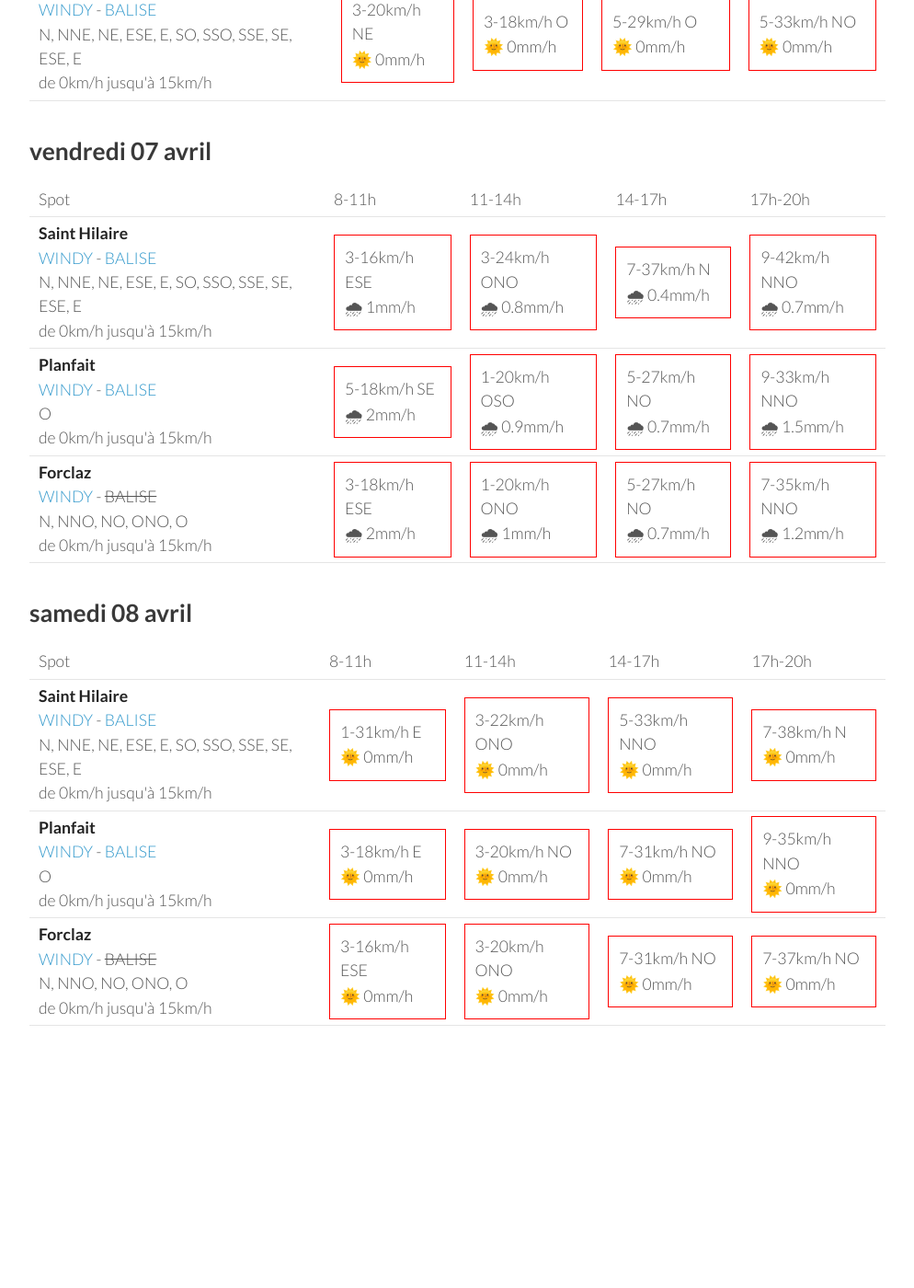
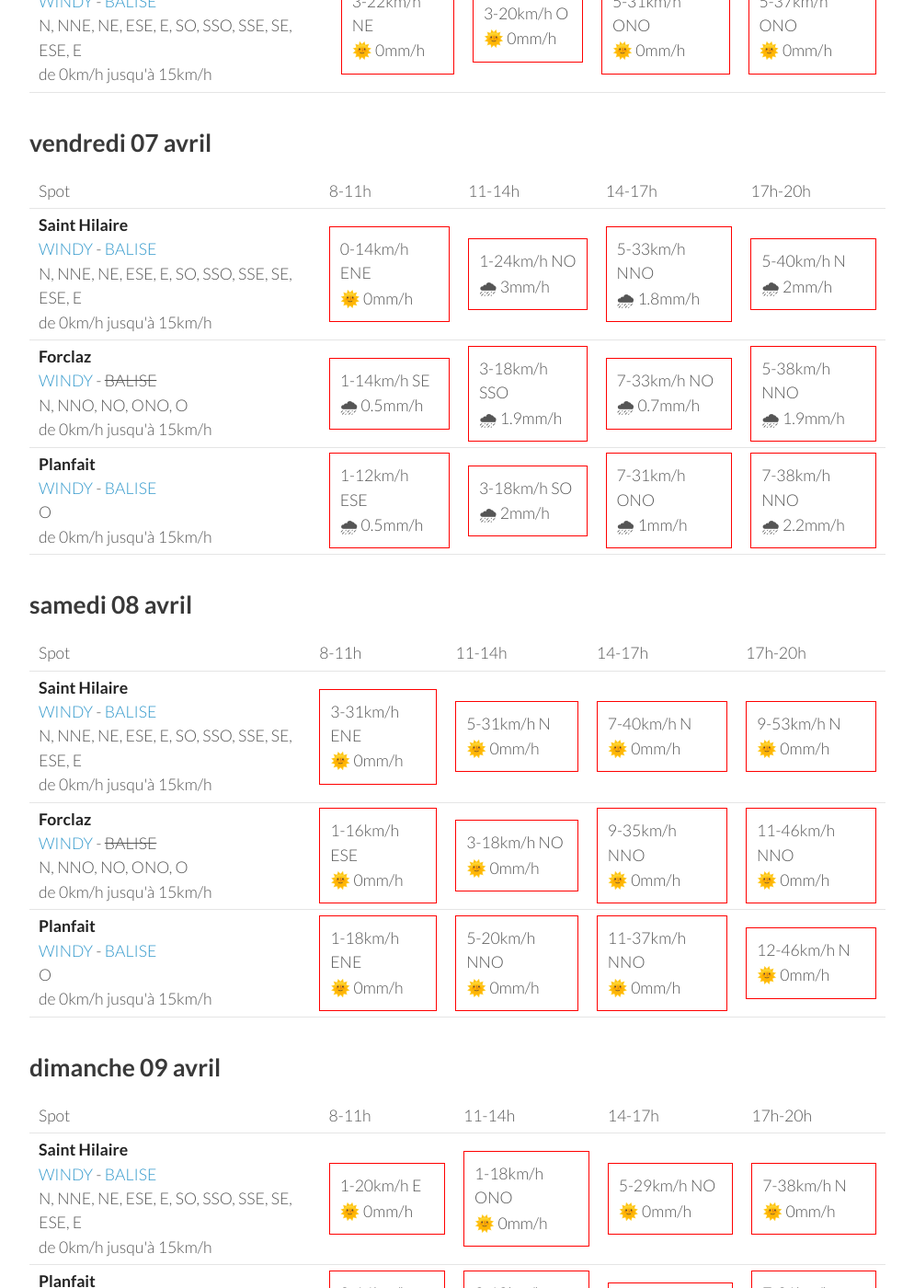
Before and after one commit to parapente-dans-le-nord/parapente-dans-le-nord.github.io, a Jekyll site: the page built from alpes_nord.markdown, in a window 1280 px wide and 1400 px high, scrolled down 1652 px. Shown: the whole window at 92% size, without its empty margins (26-1020 px from the left). Built offline with Jekyll 4.4.1, drawn with Linux system fonts in a browser that asks for light colours; before the commit the page ends 2895 px from its top, so only the background shows below that; some of the changed text lies outside the part shown.

Commit message:
update index.markdown

```diff
--- a/alpes_nord.markdown
+++ b/alpes_nord.markdown
@@ -24,31 +24,28 @@ page mise à jour le mardi 04 avril 06:25
 <tr>
         <td><strong>Forclaz</strong><br><a href="https://windy.com/45.814/6.247?45.375,6.246,8,m:eVwaglz">WINDY</a> - <span class="no-balise"> BALISE </span><br> <span class="vent-favorable">N, NNO, NO, ONO, O</span><br><span class="force-vent">de 0km/h jusqu'à 15km/h</span> </td>
 
-            <td><div class="not-flyable"><p>1-5km/h S</p><p>🌞 0mm/h</p></div></td>
-            <td><div class="flyable"><p>3-11km/h ONO</p><p>🌞 0mm/h</p></div></td>
+            <td><div class="not-flyable"><p>0-0km/h NA</p><p>🌧️ 0mm/h</p></div></td>
+            <td><div class="flyable"><p>3-11km/h O</p><p>🌞 0mm/h</p></div></td>
             <td><div class="not-flyable"><p>11-24km/h ONO</p><p>🌞 0mm/h</p></div></td>
-            <td><div class="not-flyable"><p>9-25km/h O</p><p>🌞 0mm/h</p></div></td>
+            <td><div class="not-flyable"><p>7-24km/h O</p><p>🌞 0mm/h</p></div></td>
 
+    </tr>
+<tr>
+        <td><strong>Planfait</strong><br><a href="https://windy.com/45.853/6.223?45.415,6.223,8">WINDY</a> - <span class=""><a href="https://www.openwindmap.org/PP496">BALISE</a> </span><br> <span class="vent-favorable">O</span><br><span class="force-vent">de 0km/h jusqu'à 15km/h</span> </td>
+
+            <td><div class="not-flyable"><p>0-0km/h NA</p><p>🌧️ 0mm/h</p></div></td>
+            <td><div class="not-flyable"><p>5-14km/h SSO</p><p>🌞 0mm/h</p></div></td>
+            <td><div class="not-flyable"><p>11-25km/h OSO</p><p>🌞 0mm/h</p></div></td>
+            <td><div class="not-flyable"><p>3-16km/h OSO</p><p>🌞 0mm/h</p></div></td>
 
     </tr>
 <tr>
         <td><strong>Saint Hilaire</strong><br><a href="https://windy.com/45.307/5.888?45.087,5.889,9,m:eUFagkX">WINDY</a> - <span class=""><a href="http://www.balisemeteo.com/balise.php?idBalise=61">BALISE</a> </span><br> <span class="vent-favorable">N, NNE, NE, ESE, E, SO, SSO, SSE, SE, ESE, E</span><br><span class="force-vent">de 0km/h jusqu'à 15km/h</span> </td>
 
-            <td><div class="flyable"><p>1-5km/h SO</p><p>🌞 0mm/h</p></div></td>
-            <td><div class="not-flyable"><p>7-18km/h ESE</p><p>🌞 0mm/h</p></div></td>
+            <td><div class="not-flyable"><p>0-0km/h NA</p><p>🌧️ 0mm/h</p></div></td>
             <td><div class="not-flyable"><p>11-27km/h ENE</p><p>🌞 0mm/h</p></div></td>
+            <td><div class="not-flyable"><p>14-33km/h ENE</p><p>🌞 0mm/h</p></div></td>
             <td><div class="not-flyable"><p>9-31km/h ENE</p><p>🌞 0mm/h</p></div></td>
-
-
-    </tr>
-<tr>
-        <td><strong>Planfait</strong><br><a href="https://windy.com/45.853/6.223?45.415,6.223,8">WINDY</a> - <span class=""><a href="https://www.openwindmap.org/PP496">BALISE</a> </span><br> <span class="vent-favorable">O</span><br><span class="force-vent">de 0km/h jusqu'à 15km/h</span> </td>
-
-            <td><div class="not-flyable"><p>3-9km/h S</p><p>🌞 0mm/h</p></div></td>
-            <td><div class="not-flyable"><p>5-12km/h OSO</p><p>🌞 0mm/h</p></div></td>
-            <td><div class="not-flyable"><p>9-25km/h OSO</p><p>🌞 0mm/h</p></div></td>
-            <td><div class="not-flyable"><p>3-18km/h O</p><p>🌞 0mm/h</p></div></td>
-
 
     </tr>
 
@@ -70,19 +67,19 @@ page mise à jour le mardi 04 avril 06:25
 <tr>
         <td><strong>Forclaz</strong><br><a href="https://windy.com/45.814/6.247?45.375,6.246,8,m:eVwaglz">WINDY</a> - <span class="no-balise"> BALISE </span><br> <span class="vent-favorable">N, NNO, NO, ONO, O</span><br><span class="force-vent">de 0km/h jusqu'à 15km/h</span> </td>
 
-            <td><div class="not-flyable"><p>0-1km/h NE</p><p>🌞 0mm/h</p></div></td>
-            <td><div class="flyable"><p>3-11km/h ONO</p><p>🌞 0mm/h</p></div></td>
+            <td><div class="flyable"><p>1-3km/h N</p><p>🌞 0mm/h</p></div></td>
+            <td><div class="flyable"><p>3-11km/h O</p><p>🌞 0mm/h</p></div></td>
             <td><div class="not-flyable"><p>11-24km/h NO</p><p>🌞 0mm/h</p></div></td>
-            <td><div class="not-flyable"><p>12-35km/h NO</p><p>🌞 0mm/h</p></div></td>
+            <td><div class="not-flyable"><p>11-31km/h ONO</p><p>🌞 0mm/h</p></div></td>
 
 
     </tr>
 <tr>
         <td><strong>Saint Hilaire</strong><br><a href="https://windy.com/45.307/5.888?45.087,5.889,9,m:eUFagkX">WINDY</a> - <span class=""><a href="http://www.balisemeteo.com/balise.php?idBalise=61">BALISE</a> </span><br> <span class="vent-favorable">N, NNE, NE, ESE, E, SO, SSO, SSE, SE, ESE, E</span><br><span class="force-vent">de 0km/h jusqu'à 15km/h</span> </td>
 
-            <td><div class="flyable"><p>3-5km/h NE</p><p>🌞 0mm/h</p></div></td>
-            <td><div class="not-flyable"><p>7-18km/h E</p><p>🌞 0mm/h</p></div></td>
-            <td><div class="not-flyable"><p>11-29km/h ENE</p><p>🌞 0mm/h</p></div></td>
+            <td><div class="flyable"><p>3-3km/h NE</p><p>🌞 0mm/h</p></div></td>
+            <td><div class="not-flyable"><p>7-18km/h ESE</p><p>🌞 0mm/h</p></div></td>
+            <td><div class="not-flyable"><p>12-29km/h ENE</p><p>🌞 0mm/h</p></div></td>
             <td><div class="not-flyable"><p>9-29km/h ENE</p><p>🌞 0mm/h</p></div></td>
 
 
@@ -90,10 +87,10 @@ page mise à jour le mardi 04 avril 06:25
 <tr>
         <td><strong>Planfait</strong><br><a href="https://windy.com/45.853/6.223?45.415,6.223,8">WINDY</a> - <span class=""><a href="https://www.openwindmap.org/PP496">BALISE</a> </span><br> <span class="vent-favorable">O</span><br><span class="force-vent">de 0km/h jusqu'à 15km/h</span> </td>
 
-            <td><div class="not-flyable"><p>0-1km/h S</p><p>🌞 0mm/h</p></div></td>
-            <td><div class="not-flyable"><p>5-14km/h ONO</p><p>🌞 0mm/h</p></div></td>
-            <td><div class="not-flyable"><p>9-25km/h ONO</p><p>🌞 0mm/h</p></div></td>
-            <td><div class="not-flyable"><p>11-33km/h NNO</p><p>🌞 0mm/h</p></div></td>
+            <td><div class="not-flyable"><p>1-3km/h N</p><p>🌞 0mm/h</p></div></td>
+            <td><div class="not-flyable"><p>5-12km/h ONO</p><p>🌞 0mm/h</p></div></td>
+            <td><div class="not-flyable"><p>9-24km/h ONO</p><p>🌞 0mm/h</p></div></td>
+            <td><div class="not-flyable"><p>11-29km/h ONO</p><p>🌞 0mm/h</p></div></td>
 
 
     </tr>
@@ -118,8 +115,8 @@ page mise à jour le mardi 04 avril 06:25
 
             <td><div class="not-flyable"><p>3-12km/h E</p><p>🌞 0mm/h</p></div></td>
             <td><div class="flyable"><p>1-14km/h O</p><p>🌞 0mm/h</p></div></td>
-            <td><div class="not-flyable"><p>5-25km/h NO</p><p>🌞 0mm/h</p></div></td>
-            <td><div class="not-flyable"><p>5-29km/h NO</p><p>🌞 0mm/h</p></div></td>
+            <td><div class="not-flyable"><p>7-29km/h ONO</p><p>🌞 0mm/h</p></div></td>
+            <td><div class="not-flyable"><p>5-33km/h NO</p><p>🌞 0mm/h</p></div></td>
 
 
     </tr>
@@ -128,18 +125,18 @@ page mise à jour le mardi 04 avril 06:25
 
             <td><div class="not-flyable"><p>3-11km/h E</p><p>🌞 0mm/h</p></div></td>
             <td><div class="not-flyable"><p>3-16km/h O</p><p>🌞 0mm/h</p></div></td>
-            <td><div class="not-flyable"><p>5-24km/h ONO</p><p>🌞 0mm/h</p></div></td>
-            <td><div class="not-flyable"><p>5-27km/h ONO</p><p>🌞 0mm/h</p></div></td>
+            <td><div class="not-flyable"><p>7-27km/h ONO</p><p>🌞 0mm/h</p></div></td>
+            <td><div class="not-flyable"><p>5-31km/h ONO</p><p>🌞 0mm/h</p></div></td>
 
 
     </tr>
 <tr>
         <td><strong>Saint Hilaire</strong><br><a href="https://windy.com/45.307/5.888?45.087,5.889,9,m:eUFagkX">WINDY</a> - <span class=""><a href="http://www.balisemeteo.com/balise.php?idBalise=61">BALISE</a> </span><br> <span class="vent-favorable">N, NNE, NE, ESE, E, SO, SSO, SSE, SE, ESE, E</span><br><span class="force-vent">de 0km/h jusqu'à 15km/h</span> </td>
 
-            <td><div class="not-flyable"><p>3-20km/h NE</p><p>🌞 0mm/h</p></div></td>
-            <td><div class="not-flyable"><p>3-18km/h O</p><p>🌞 0mm/h</p></div></td>
-            <td><div class="not-flyable"><p>5-29km/h O</p><p>🌞 0mm/h</p></div></td>
-            <td><div class="not-flyable"><p>5-33km/h NO</p><p>🌞 0mm/h</p></div></td>
+            <td><div class="not-flyable"><p>3-22km/h NE</p><p>🌞 0mm/h</p></div></td>
+            <td><div class="not-flyable"><p>3-20km/h O</p><p>🌞 0mm/h</p></div></td>
+            <td><div class="not-flyable"><p>5-31km/h ONO</p><p>🌞 0mm/h</p></div></td>
+            <td><div class="not-flyable"><p>5-37km/h ONO</p><p>🌞 0mm/h</p></div></td>
 
 
     </tr>
@@ -162,30 +159,30 @@ page mise à jour le mardi 04 avril 06:25
 <tr>
         <td><strong>Saint Hilaire</strong><br><a href="https://windy.com/45.307/5.888?45.087,5.889,9,m:eUFagkX">WINDY</a> - <span class=""><a href="http://www.balisemeteo.com/balise.php?idBalise=61">BALISE</a> </span><br> <span class="vent-favorable">N, NNE, NE, ESE, E, SO, SSO, SSE, SE, ESE, E</span><br><span class="force-vent">de 0km/h jusqu'à 15km/h</span> </td>
 
-            <td><div class="not-flyable"><p>3-16km/h ESE</p><p>🌧 1mm/h</p></div></td>
-            <td><div class="not-flyable"><p>3-24km/h ONO</p><p>🌧 0.8mm/h</p></div></td>
-            <td><div class="not-flyable"><p>7-37km/h N</p><p>🌧 0.4mm/h</p></div></td>
-            <td><div class="not-flyable"><p>9-42km/h NNO</p><p>🌧 0.7mm/h</p></div></td>
+            <td><div class="not-flyable"><p>0-14km/h ENE</p><p>🌞 0mm/h</p></div></td>
+            <td><div class="not-flyable"><p>1-24km/h NO</p><p>🌧 3mm/h</p></div></td>
+            <td><div class="not-flyable"><p>5-33km/h NNO</p><p>🌧 1.8mm/h</p></div></td>
+            <td><div class="not-flyable"><p>5-40km/h N</p><p>🌧 2mm/h</p></div></td>
+
+
+    </tr>
+<tr>
+        <td><strong>Forclaz</strong><br><a href="https://windy.com/45.814/6.247?45.375,6.246,8,m:eVwaglz">WINDY</a> - <span class="no-balise"> BALISE </span><br> <span class="vent-favorable">N, NNO, NO, ONO, O</span><br><span class="force-vent">de 0km/h jusqu'à 15km/h</span> </td>
+
+            <td><div class="not-flyable"><p>1-14km/h SE</p><p>🌧 0.5mm/h</p></div></td>
+            <td><div class="not-flyable"><p>3-18km/h SSO</p><p>🌧 1.9mm/h</p></div></td>
+            <td><div class="not-flyable"><p>7-33km/h NO</p><p>🌧 0.7mm/h</p></div></td>
+            <td><div class="not-flyable"><p>5-38km/h NNO</p><p>🌧 1.9mm/h</p></div></td>
 
 
     </tr>
 <tr>
         <td><strong>Planfait</strong><br><a href="https://windy.com/45.853/6.223?45.415,6.223,8">WINDY</a> - <span class=""><a href="https://www.openwindmap.org/PP496">BALISE</a> </span><br> <span class="vent-favorable">O</span><br><span class="force-vent">de 0km/h jusqu'à 15km/h</span> </td>
 
-            <td><div class="not-flyable"><p>5-18km/h SE</p><p>🌧 2mm/h</p></div></td>
-            <td><div class="not-flyable"><p>1-20km/h OSO</p><p>🌧 0.9mm/h</p></div></td>
-            <td><div class="not-flyable"><p>5-27km/h NO</p><p>🌧 0.7mm/h</p></div></td>
-            <td><div class="not-flyable"><p>9-33km/h NNO</p><p>🌧 1.5mm/h</p></div></td>
-
-
-    </tr>
-<tr>
-        <td><strong>Forclaz</strong><br><a href="https://windy.com/45.814/6.247?45.375,6.246,8,m:eVwaglz">WINDY</a> - <span class="no-balise"> BALISE </span><br> <span class="vent-favorable">N, NNO, NO, ONO, O</span><br><span class="force-vent">de 0km/h jusqu'à 15km/h</span> </td>
-
-            <td><div class="not-flyable"><p>3-18km/h ESE</p><p>🌧 2mm/h</p></div></td>
-            <td><div class="not-flyable"><p>1-20km/h ONO</p><p>🌧 1mm/h</p></div></td>
-            <td><div class="not-flyable"><p>5-27km/h NO</p><p>🌧 0.7mm/h</p></div></td>
-            <td><div class="not-flyable"><p>7-35km/h NNO</p><p>🌧 1.2mm/h</p></div></td>
+            <td><div class="not-flyable"><p>1-12km/h ESE</p><p>🌧 0.5mm/h</p></div></td>
+            <td><div class="not-flyable"><p>3-18km/h SO</p><p>🌧 2mm/h</p></div></td>
+            <td><div class="not-flyable"><p>7-31km/h ONO</p><p>🌧 1mm/h</p></div></td>
+            <td><div class="not-flyable"><p>7-38km/h NNO</p><p>🌧 2.2mm/h</p></div></td>
 
 
     </tr>
@@ -208,9 +205,55 @@ page mise à jour le mardi 04 avril 06:25
 <tr>
         <td><strong>Saint Hilaire</strong><br><a href="https://windy.com/45.307/5.888?45.087,5.889,9,m:eUFagkX">WINDY</a> - <span class=""><a href="http://www.balisemeteo.com/balise.php?idBalise=61">BALISE</a> </span><br> <span class="vent-favorable">N, NNE, NE, ESE, E, SO, SSO, SSE, SE, ESE, E</span><br><span class="force-vent">de 0km/h jusqu'à 15km/h</span> </td>
 
-            <td><div class="not-flyable"><p>1-31km/h E</p><p>🌞 0mm/h</p></div></td>
-            <td><div class="not-flyable"><p>3-22km/h ONO</p><p>🌞 0mm/h</p></div></td>
-            <td><div class="not-flyable"><p>5-33km/h NNO</p><p>🌞 0mm/h</p></div></td>
+            <td><div class="not-flyable"><p>3-31km/h ENE</p><p>🌞 0mm/h</p></div></td>
+            <td><div class="not-flyable"><p>5-31km/h N</p><p>🌞 0mm/h</p></div></td>
+            <td><div class="not-flyable"><p>7-40km/h N</p><p>🌞 0mm/h</p></div></td>
+            <td><div class="not-flyable"><p>9-53km/h N</p><p>🌞 0mm/h</p></div></td>
+
+
+    </tr>
+<tr>
+        <td><strong>Forclaz</strong><br><a href="https://windy.com/45.814/6.247?45.375,6.246,8,m:eVwaglz">WINDY</a> - <span class="no-balise"> BALISE </span><br> <span class="vent-favorable">N, NNO, NO, ONO, O</span><br><span class="force-vent">de 0km/h jusqu'à 15km/h</span> </td>
+
+            <td><div class="not-flyable"><p>1-16km/h ESE</p><p>🌞 0mm/h</p></div></td>
+            <td><div class="not-flyable"><p>3-18km/h NO</p><p>🌞 0mm/h</p></div></td>
+            <td><div class="not-flyable"><p>9-35km/h NNO</p><p>🌞 0mm/h</p></div></td>
+            <td><div class="not-flyable"><p>11-46km/h NNO</p><p>🌞 0mm/h</p></div></td>
+
+
+    </tr>
+<tr>
+        <td><strong>Planfait</strong><br><a href="https://windy.com/45.853/6.223?45.415,6.223,8">WINDY</a> - <span class=""><a href="https://www.openwindmap.org/PP496">BALISE</a> </span><br> <span class="vent-favorable">O</span><br><span class="force-vent">de 0km/h jusqu'à 15km/h</span> </td>
+
+            <td><div class="not-flyable"><p>1-18km/h ENE</p><p>🌞 0mm/h</p></div></td>
+            <td><div class="not-flyable"><p>5-20km/h NNO</p><p>🌞 0mm/h</p></div></td>
+            <td><div class="not-flyable"><p>11-37km/h NNO</p><p>🌞 0mm/h</p></div></td>
+            <td><div class="not-flyable"><p>12-46km/h N</p><p>🌞 0mm/h</p></div></td>
+
+
+    </tr>
+
+</tbody>
+</table>
+{:/}
+## dimanche 09 avril
+
+{::nomarkdown}
+<table>
+  <tbody>
+    <tr>
+      <td>Spot</td>
+      <td>8-11h</td>
+      <td>11-14h</td>
+      <td>14-17h</td>
+      <td>17h-20h</td>
+    </tr>
+<tr>
+        <td><strong>Saint Hilaire</strong><br><a href="https://windy.com/45.307/5.888?45.087,5.889,9,m:eUFagkX">WINDY</a> - <span class=""><a href="http://www.balisemeteo.com/balise.php?idBalise=61">BALISE</a> </span><br> <span class="vent-favorable">N, NNE, NE, ESE, E, SO, SSO, SSE, SE, ESE, E</span><br><span class="force-vent">de 0km/h jusqu'à 15km/h</span> </td>
+
+            <td><div class="not-flyable"><p>1-20km/h E</p><p>🌞 0mm/h</p></div></td>
+            <td><div class="not-flyable"><p>1-18km/h ONO</p><p>🌞 0mm/h</p></div></td>
+            <td><div class="not-flyable"><p>5-29km/h NO</p><p>🌞 0mm/h</p></div></td>
             <td><div class="not-flyable"><p>7-38km/h N</p><p>🌞 0mm/h</p></div></td>
 
 
@@ -218,20 +261,20 @@ page mise à jour le mardi 04 avril 06:25
 <tr>
         <td><strong>Planfait</strong><br><a href="https://windy.com/45.853/6.223?45.415,6.223,8">WINDY</a> - <span class=""><a href="https://www.openwindmap.org/PP496">BALISE</a> </span><br> <span class="vent-favorable">O</span><br><span class="force-vent">de 0km/h jusqu'à 15km/h</span> </td>
 
-            <td><div class="not-flyable"><p>3-18km/h E</p><p>🌞 0mm/h</p></div></td>
-            <td><div class="not-flyable"><p>3-20km/h NO</p><p>🌞 0mm/h</p></div></td>
+            <td><div class="not-flyable"><p>3-14km/h ESE</p><p>🌞 0mm/h</p></div></td>
+            <td><div class="not-flyable"><p>3-18km/h ONO</p><p>🌞 0mm/h</p></div></td>
             <td><div class="not-flyable"><p>7-31km/h NO</p><p>🌞 0mm/h</p></div></td>
-            <td><div class="not-flyable"><p>9-35km/h NNO</p><p>🌞 0mm/h</p></div></td>
+            <td><div class="not-flyable"><p>7-31km/h NNO</p><p>🌞 0mm/h</p></div></td>
 
 
     </tr>
 <tr>
         <td><strong>Forclaz</strong><br><a href="https://windy.com/45.814/6.247?45.375,6.246,8,m:eVwaglz">WINDY</a> - <span class="no-balise"> BALISE </span><br> <span class="vent-favorable">N, NNO, NO, ONO, O</span><br><span class="force-vent">de 0km/h jusqu'à 15km/h</span> </td>
 
-            <td><div class="not-flyable"><p>3-16km/h ESE</p><p>🌞 0mm/h</p></div></td>
-            <td><div class="not-flyable"><p>3-20km/h ONO</p><p>🌞 0mm/h</p></div></td>
-            <td><div class="not-flyable"><p>7-31km/h NO</p><p>🌞 0mm/h</p></div></td>
-            <td><div class="not-flyable"><p>7-37km/h NO</p><p>🌞 0mm/h</p></div></td>
+            <td><div class="not-flyable"><p>3-16km/h SE</p><p>🌞 0mm/h</p></div></td>
+            <td><div class="not-flyable"><p>3-16km/h O</p><p>🌞 0mm/h</p></div></td>
+            <td><div class="not-flyable"><p>7-31km/h ONO</p><p>🌞 0mm/h</p></div></td>
+            <td><div class="not-flyable"><p>7-33km/h NO</p><p>🌞 0mm/h</p></div></td>
 
 
     </tr>
```
Also changed, not shown: other parts of alpes_nord.markdown (+1 -1 lines).
